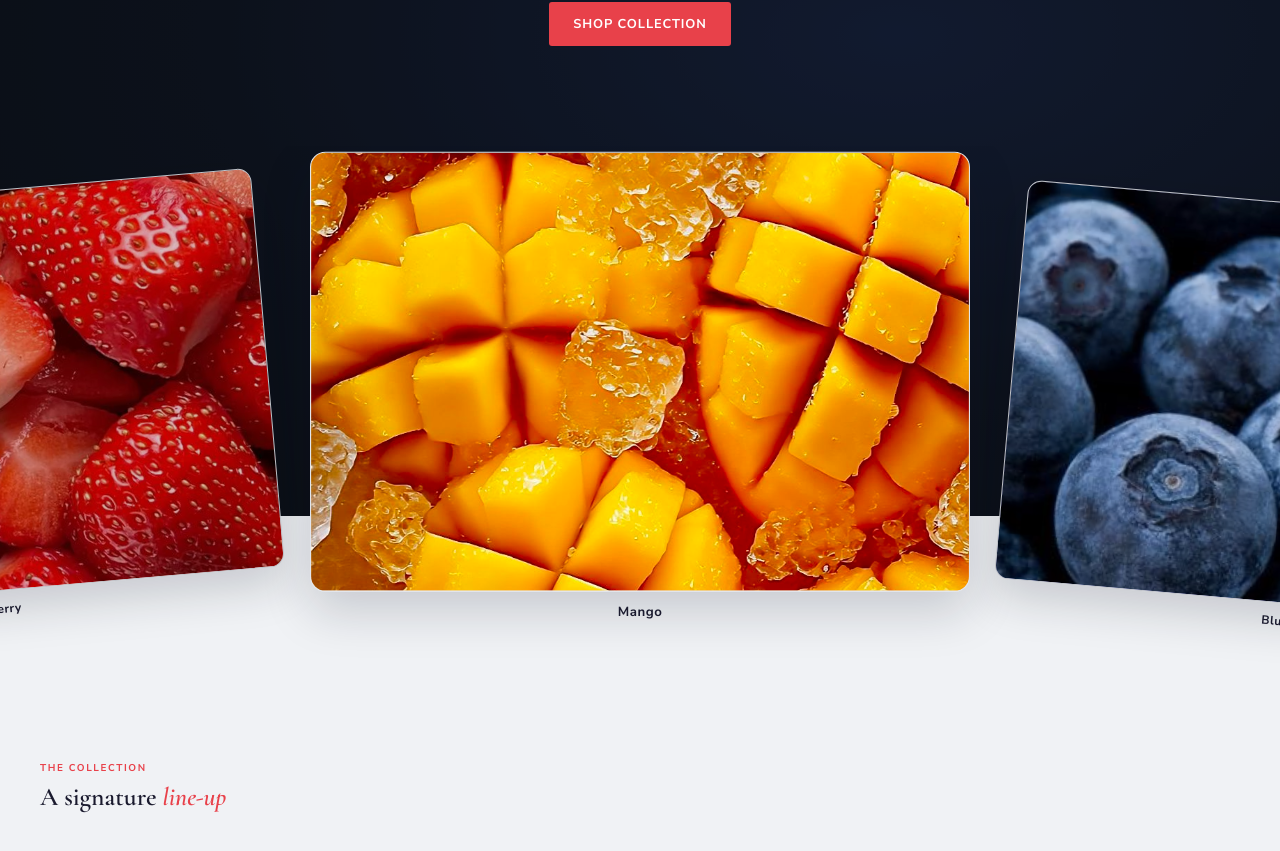
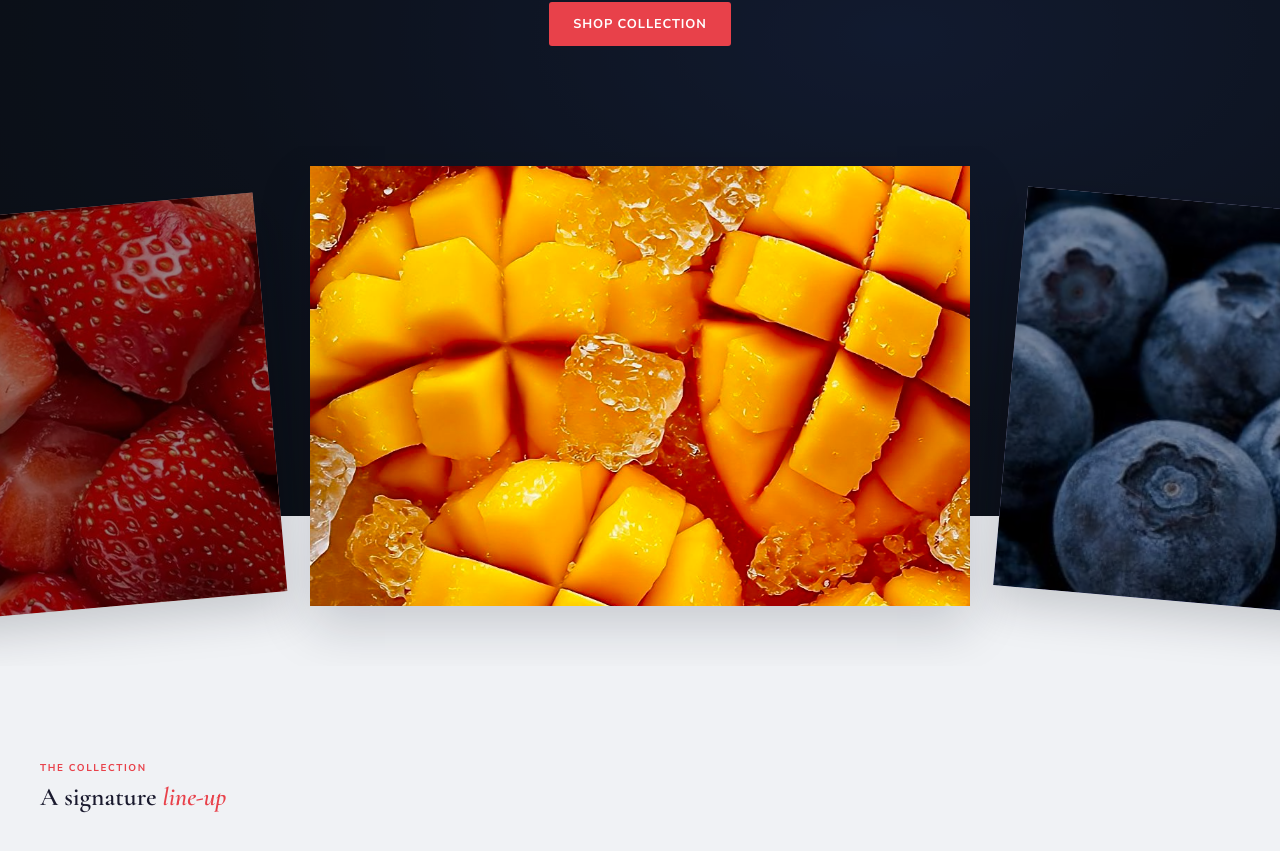
Before and after one commit to Praptea-code/myShop-fullstack, a React (Vite) app in the folder client/: page / in a window 1280 px wide. Shown: the part 373-1224 px from the top of the page. Built offline with nearby package versions, Linux system fonts and the light colour scheme; no server answers.

Commit message:
showcase: dim side cards, flat square cards, remove labels, circular wrap

```diff
--- a/client/src/pages/Home.jsx
+++ b/client/src/pages/Home.jsx
@@ -238,7 +238,7 @@ export default function Home() {
     if (!isMobile) return
     const el = showRef.current
     if (!el) return
-    el.scrollTo({ left: Math.max(0, showIdx * 336 + 160 - el.clientWidth / 2), behavior: 'smooth' })
+    el.scrollTo({ left: Math.max(0, (SHOWCASE.length + showIdx) * 336 + 160 - el.clientWidth / 2), behavior: 'smooth' })
   }, [isMobile, showIdx])
 
   useEffect(() => {
@@ -258,8 +258,10 @@ export default function Home() {
   const flavourCols = isMobile ? 'repeat(4,1fr)' : isTablet ? 'repeat(4,1fr)' : 'repeat(8,1fr)'
   const showCardW = 600
   const showGap = 70
-  const showRowW = SHOWCASE.length * showCardW + (SHOWCASE.length - 1) * showGap
-  const showOffset = showRowW / 2 - (showIdx * (showCardW + showGap) + showCardW / 2)
+  const showLoop = [...SHOWCASE, ...SHOWCASE, ...SHOWCASE]
+  const showLoopIdx = SHOWCASE.length + showIdx
+  const showRowW = showLoop.length * showCardW + (showLoop.length - 1) * showGap
+  const showOffset = showRowW / 2 - (showLoopIdx * (showCardW + showGap) + showCardW / 2)
 
   return (
     <div style={{ minHeight: '100vh', background: 'var(--bg)' }}>
@@ -305,26 +307,24 @@ export default function Home() {
           </div>
           <div ref={showRef} style={{ position: 'absolute', left: '50%', top: isMobile ? 'calc(100% + 70px)' : 'calc(100% + 100px)', transform: 'translateX(-50%)', width: '100%', maxWidth: 'none', height: isMobile ? '250px' : '520px', overflowX: isMobile ? 'auto' : 'hidden', WebkitOverflowScrolling: 'touch', scrollbarWidth: 'none' }}>
             <div style={isMobile ? { display: 'flex', alignItems: 'center', height: '100%' } : { position: 'absolute', left: '50%', top: 0, height: '100%', marginLeft: -showRowW / 2, display: 'flex', alignItems: 'center', transform: `translateX(${showOffset}px)`, transition: 'transform 0.65s cubic-bezier(0.22, 1, 0.36, 1)' }}>
-              {SHOWCASE.map((p, i) => (
-                <div key={p.name} style={{
+              {showLoop.map((p, i) => (
+                <div key={`${p.name}-${i}`} style={{
                   flexShrink: 0,
                   marginLeft: i === 0 ? 0 : (isMobile ? '16px' : '70px'),
-                  transform: isMobile ? 'none' : `rotate(${i < showIdx ? -5 : i > showIdx ? 5 : 0}deg) translateY(${i === showIdx ? -20 : (i % 3) * 6}px) scale(${i === showIdx ? 1.1 : 1})`,
+                  transform: isMobile ? 'none' : `rotate(${i < showLoopIdx ? -5 : i > showLoopIdx ? 5 : 0}deg) translateY(${i === showLoopIdx ? -20 : (i % 3) * 6}px) scale(${i === showLoopIdx ? 1.1 : 1})`,
                   transition: 'transform 0.65s cubic-bezier(0.22, 1, 0.36, 1), filter 0.65s ease',
-                  zIndex: i === showIdx ? 3 : 1,
+                  zIndex: i === showLoopIdx ? 3 : 1,
                 }}>
                   <div style={{
                     width: isMobile ? '320px' : '600px',
                     height: isMobile ? '214px' : '400px',
-                    borderRadius: '14px', overflow: 'hidden',
+                    overflow: 'hidden',
                     background: p.bg,
-                    border: '1px solid var(--border)',
                     boxShadow: '0 18px 44px rgba(17,24,39,0.18)',
-                    filter: i === showIdx ? 'none' : 'brightness(0.85)',
+                    filter: i === showLoopIdx ? 'none' : 'brightness(0.6)',
                   }}>
                     <img src={p.img} alt={p.name} style={{ width: '100%', height: '100%', objectFit: 'cover', display: 'block' }} />
                   </div>
-                  <div style={{ textAlign: 'center', marginTop: '10px', fontSize: isMobile ? '0.68rem' : '0.75rem', fontWeight: 700, color: 'var(--ink)', letterSpacing: '0.04em' }}>{p.name}</div>
                 </div>
               ))}
             </div>
```
